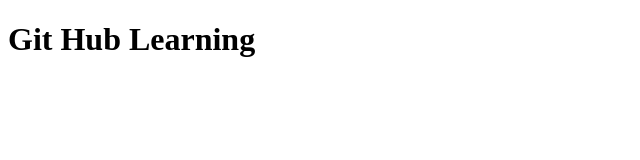
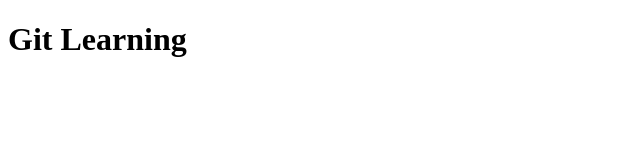
Before and after one commit to Rafikhann1/Product_card001, a plain HTML site: page product_summary/index.html in a window 1280 px wide. Shown: the whole page, without its empty margins (0-640 px from the left). Drawn offline with Linux system fonts and the light colour scheme.

Commit message:
this is my project

```diff
--- a/product_summary/index.html
+++ b/product_summary/index.html
@@ -6,6 +6,6 @@
     <title>Document</title>
 </head>
 <body>
-    <h1>Git Hub Learning</h1>
+    <h1>Git Learning</h1>
 </body>
 </html>
```
